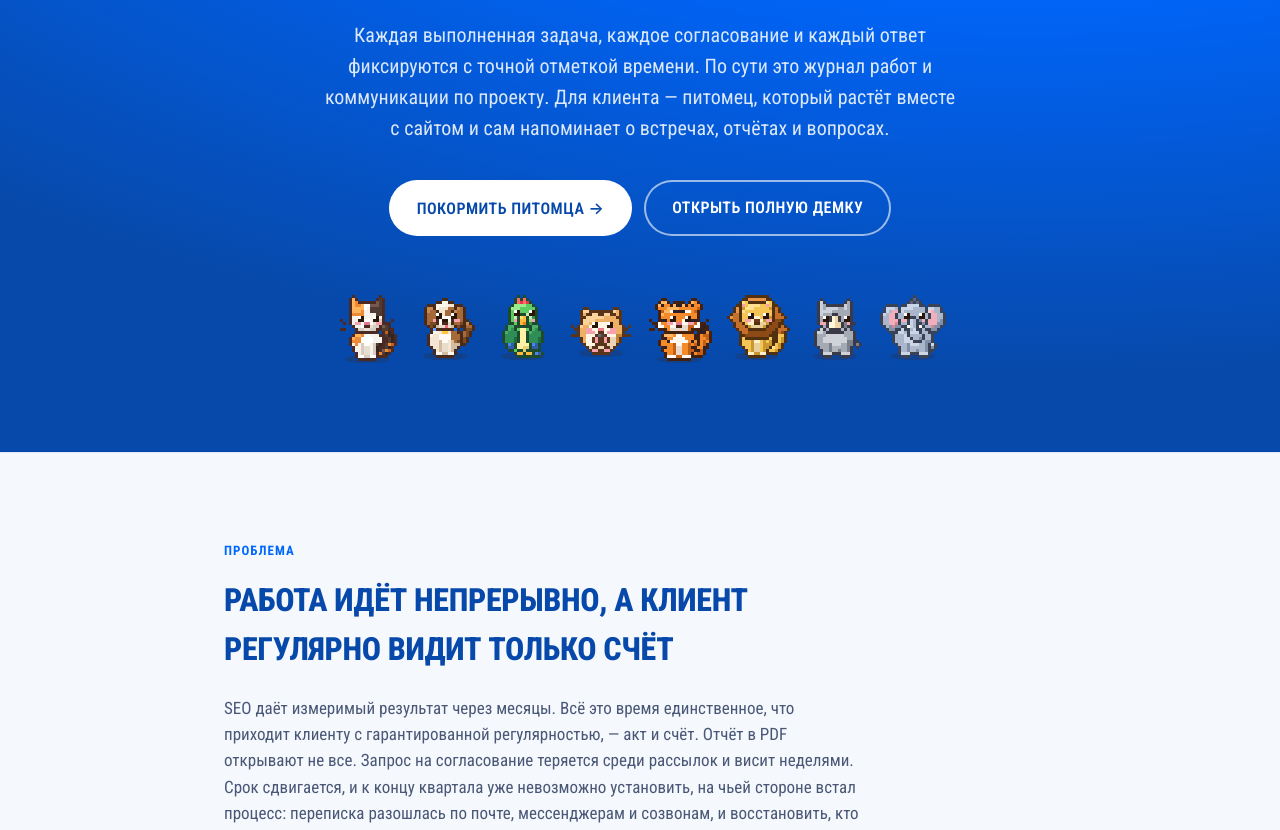
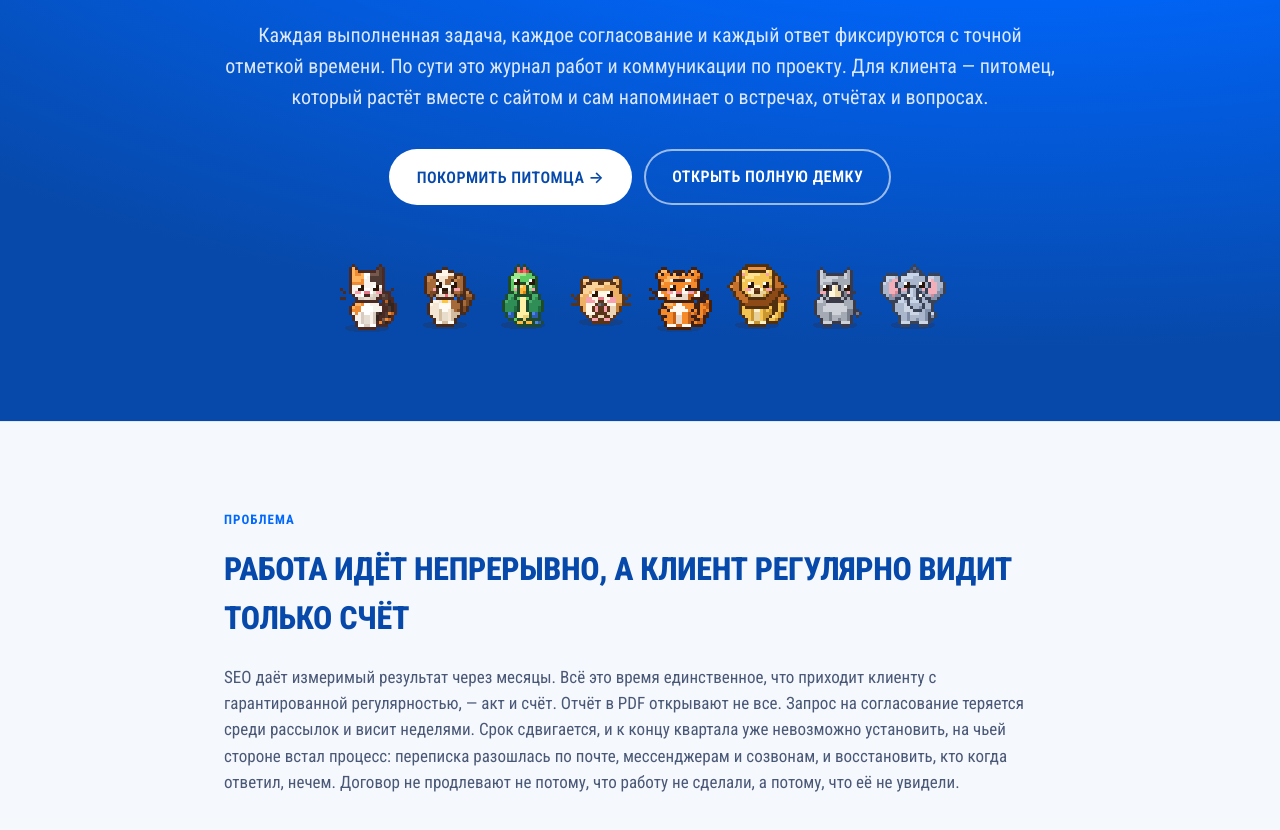
Before and after one commit to cwebai/project-pet, a plain HTML site: page index.html in a window 1280 px wide. Shown: the part 294-1124 px from the top of the page. Drawn offline with Linux system fonts and the light colour scheme.

Commit message:
Лендинг: текст и заголовки во всю ширину контейнера
У абзацев была своя колонка 640px, у заголовков 660px, поэтому текст
образовывал отдельный столбец уже остальных блоков. Ограничения сняты:
ширину везде задаёт .wrap. Ленту событий вернул на полную ширину — теперь
она снова совпадает с текстом.

Co-Authored-By: Claude Opus 5 <noreply@anthropic.com>

```diff
--- a/index.html
+++ b/index.html
@@ -75,7 +75,7 @@
   .lead{
     font-size: clamp(17px, 2.4vw, 20px);
     color: var(--ink-soft);
-    max-width: 640px;
+    /* текст во всю ширину контейнера страницы */
     margin: 0 auto 36px;
   }
   .hero-btns{ display: flex; gap: 12px; justify-content: center; flex-wrap: wrap; }
@@ -127,12 +127,12 @@
     font-weight: 800;
     letter-spacing: -0.01em;
     margin-bottom: 20px;
-    max-width: 660px;
+    /* заголовок во всю ширину контейнера */
   }
   .section-text{
     font-size: 17px;
     color: var(--ink-soft);
-    max-width: 640px;
+    /* без собственной колонки: ширину задаёт .wrap */
   }
   .section-text + .section-text{ margin-top: 14px; }
 
@@ -422,8 +422,8 @@
   .step p{ font-size: 15.5px; color: var(--ink-soft); }
   .rewards{
     margin-top: 36px;
-    /* по ширине текста секции, чтобы события и время читались одним блоком */
-    max-width: 640px;
+    /* ширину задаёт .wrap, как и у текста */
+
     background: var(--card);
     border: 1px solid var(--border);
     border-radius: 14px;
```
